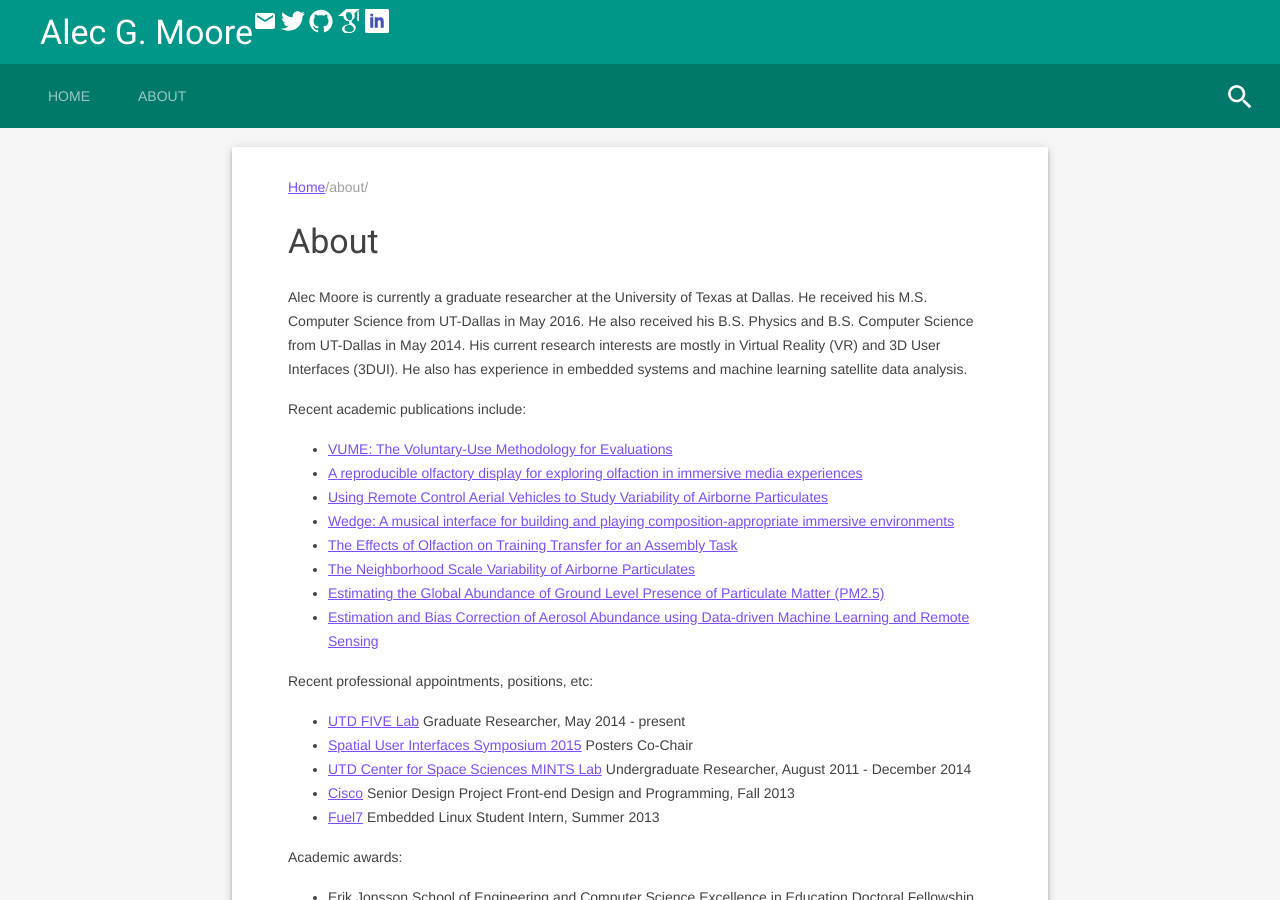
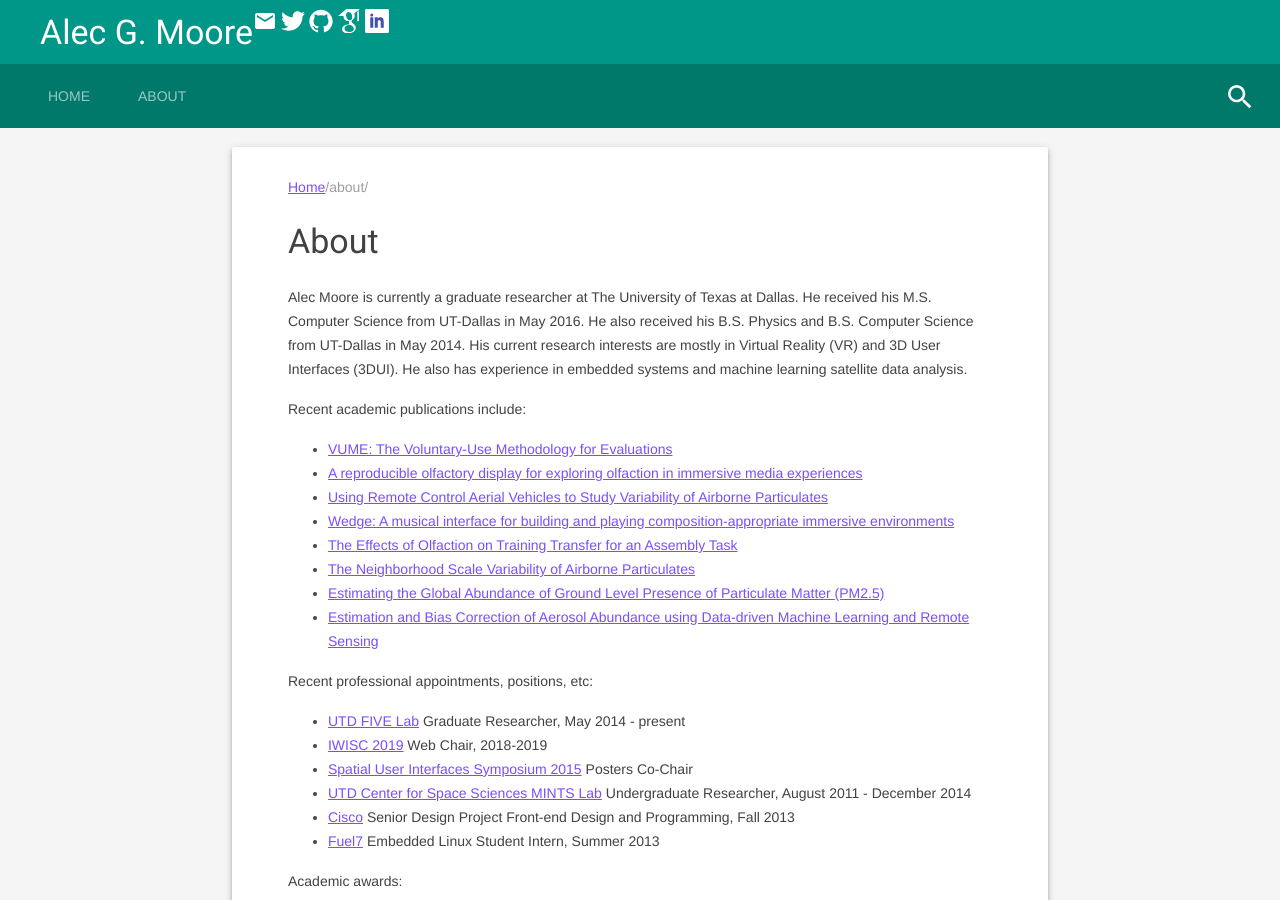
Before and after one commit to tapiralec/tapiralec.github.io, a Jekyll site: the page built from about.html, in a window 1280 px wide and 900 px high. Built offline with Jekyll 4.4.1, drawn with Linux system fonts in a browser that asks for light colours.

Commit message:
added IWISC chair
also capitalized T for "The University of Texas at Dallas"

```diff
--- a/about.html
+++ b/about.html
@@ -17,7 +17,7 @@ permalink: /about/
             {{ page.date | date: "%b %-d, %Y" }}{% if page.author %} • {{ page.author }}{% endif %}{% if page.meta %} • {{ page.meta }}{% endif %}
           </p>
           <p>
-	    Alec Moore is currently a graduate researcher at the University of Texas at Dallas. He received his M.S. Computer Science from UT-Dallas in May 2016. He also received his B.S. Physics and B.S. Computer Science from UT-Dallas in May 2014. His current research interests are mostly in Virtual Reality (VR) and 3D User Interfaces (3DUI). He also has experience in embedded systems and machine learning satellite data analysis.
+	    Alec Moore is currently a graduate researcher at The University of Texas at Dallas. He received his M.S. Computer Science from UT-Dallas in May 2016. He also received his B.S. Physics and B.S. Computer Science from UT-Dallas in May 2014. His current research interests are mostly in Virtual Reality (VR) and 3D User Interfaces (3DUI). He also has experience in embedded systems and machine learning satellite data analysis.
           </p>
           <p>
 	    Recent academic publications include:
@@ -36,6 +36,7 @@ permalink: /about/
 	    Recent professional appointments, positions, etc:
 	    <ul>
 	    <li><a href="http://www.ryanmcmahan.com/fivelab/">UTD FIVE Lab</a> Graduate Researcher, May 2014 - present</li>
+	    <li><a href="http://cs.utdallas.edu/ut-diisc/iwisc-2019/">IWISC 2019</a> Web Chair, 2018-2019</li>
 	    <li><a href="https://www.siggraph.org/attend/events/sui-2015">Spatial User Interfaces Symposium 2015</a> Posters Co-Chair</li>
 	    <li><a href="https://davidlary.info/">UTD Center for Space Sciences MINTS Lab</a> Undergraduate Researcher, August 2011 - December 2014</li>
 	    <li><a href="http://www.cisco.com/c/en/us/index.html">Cisco</a> Senior Design Project Front-end Design and Programming, Fall 2013</li>
```
